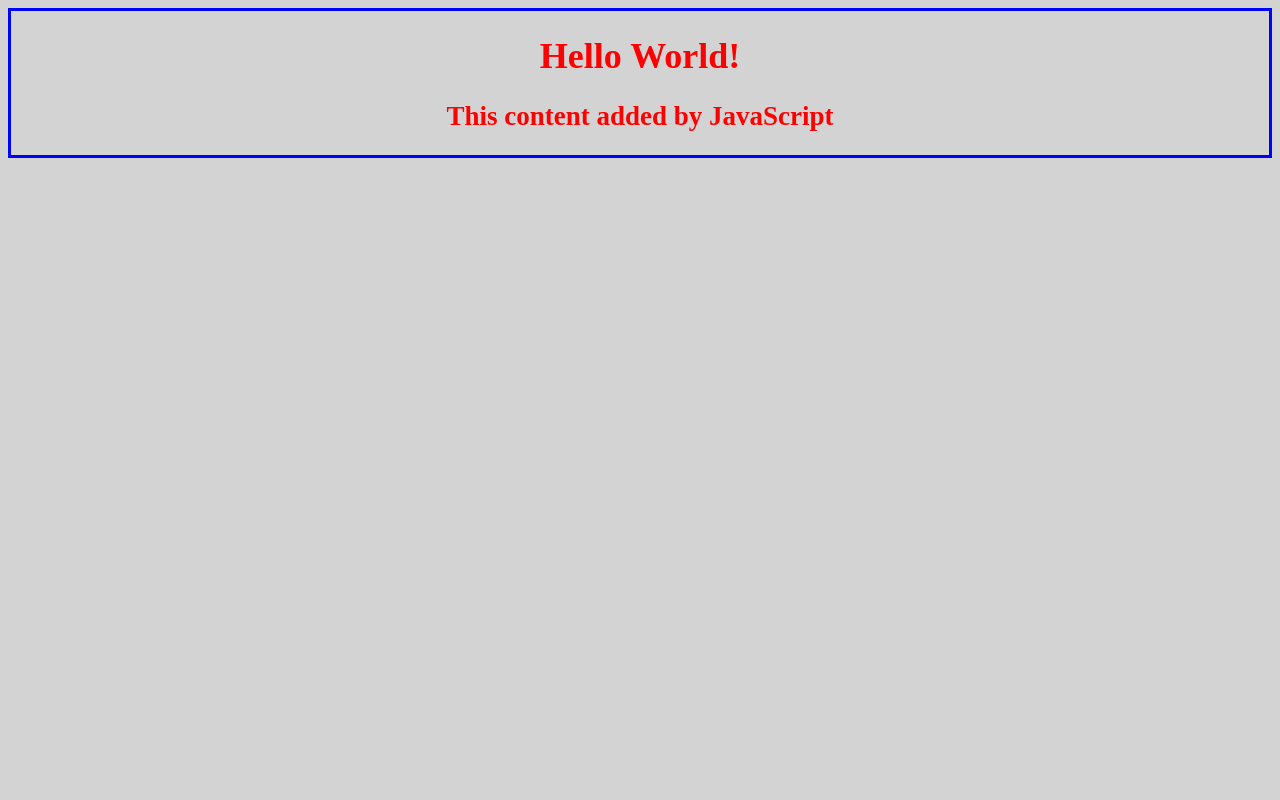
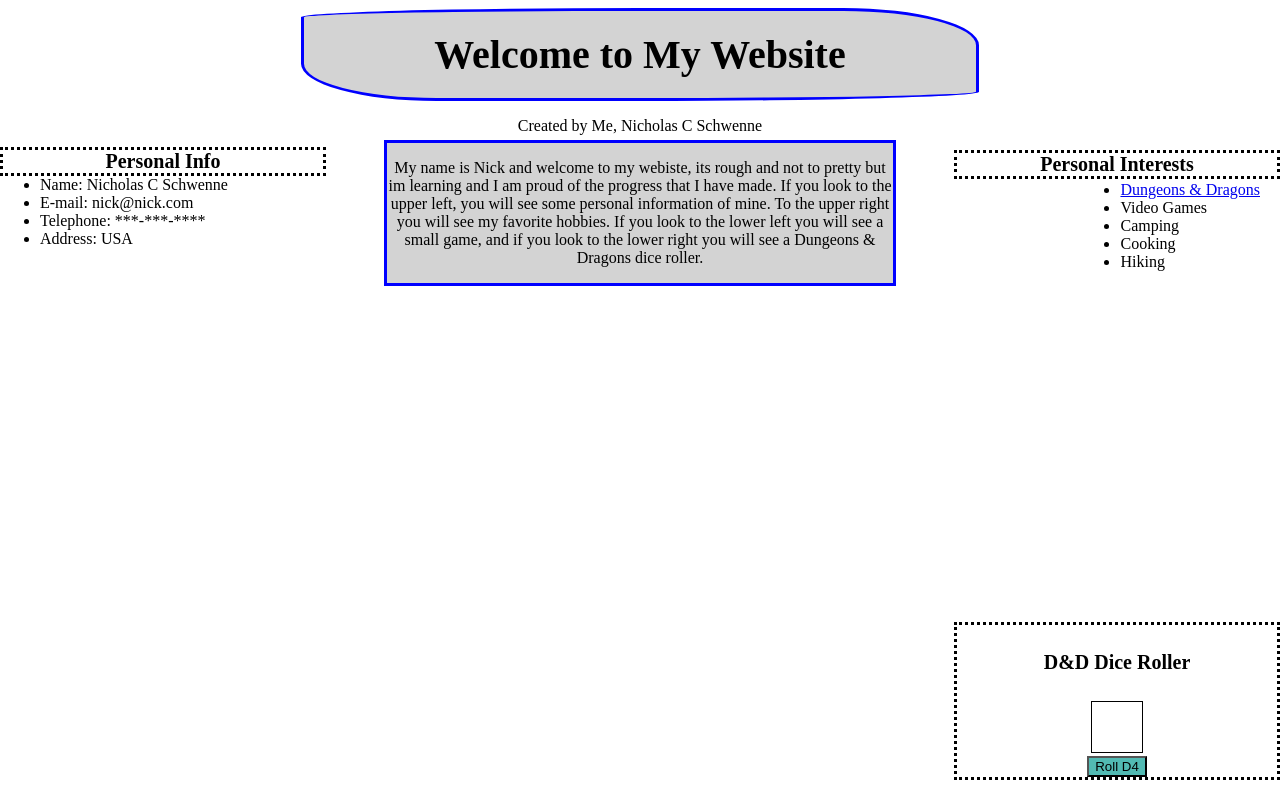
Before and after one commit to nschwenne/Pre-Work-final-Repository, a plain HTML site: page index.html in a window 1280 px wide. Drawn offline with Linux system fonts and the light colour scheme.

Commit message:
completed assignment

```diff
--- a/index.html
+++ b/index.html
@@ -1,11 +1,50 @@
 <!DOCTYPE html>
-<html lang="en">
+<html lang="en"  >
+  <link rel="stylesheet" href="style.css">
+
   <head>
-    <link rel="stylesheet" href="style.css">
-    <title>My Website</title>
+    <title>Personal Website: Nick Schwenne</title>
   </head>
   <body>
-    <h1>Hello World!</h1>
     <script src="script.js"></script>
+    <header> <h1>Welcome to My Website</h1>
+   <p id='subhead'>Created by Me, Nicholas C Schwenne</p>
+    </header>
+
+<div>
+  <h2>Personal Info</h2>
+  <ul id='perInfo'>
+  <li>Name: Nicholas C Schwenne</li>
+  <li>E-mail: nick@nick.com</li>
+  <li>Telephone: ***-***-****</li>
+  <li>Address: USA</li>
+</ul>
+</div>
+
+    <div>
+      <h3>Personal Interests</h3>
+      <ul id='perInt'>
+        <li><a href="http://dnd5e.wikidot.com/">Dungeons & Dragons</a></li>
+        <li>Video Games</li>
+        <li>Camping</li>
+        <li>Cooking</li>
+        <li>Hiking</li>
+      </ul>
+    </div>
+<div id='Bio'>
+  <p>
+    My name is Nick and welcome to my webiste, its rough and not to pretty but im learning and I am proud of the progress that I have made. If you look to the upper left, you will see some personal information of mine. To the upper right you will see my favorite hobbies. If you look to the lower left you will see a small game, and if you look to the lower right you will see a Dungeons & Dragons dice roller.
+  </p>
+</div>
+
+    <div id='dnd'>
+      <h4>D&D Dice Roller</h4>
+      <p id='placeHolderD4'></p>
+      <button id="printD4"> Roll D4</button>
+
+    </div>
+
   </body>
+
+
 </html>
--- a/script.js
+++ b/script.js
@@ -1,4 +1,6 @@
-const h2 = document.createElement('h2');
-h2.textContent = "This content added by JavaScript";
 
-document.querySelector('body').appendChild(h2);
+const printD4 = document.getElementById(printD4);
+printD4.addEventListener('click', function() {
+    console.log(Math.floor(Math.random() * 4) +1)
+})
+document.querySelector(placeHolderD4) = printD4
--- a/style.css
+++ b/style.css
@@ -1,7 +1,114 @@
-body {
-    background: lightgray;
-    color: red;
-    font-size: large;
-    border: 3px solid blue;
+h1 {
+  background: lightgray;
+   color: black;
+   font-size: 40px;
+   border-radius: 50% 20% / 10% 40%;
+   border: 3px solid blue;
+   width: 50%;
+  margin: auto;
+  text-align: center;
+  padding: 20px;
+}
+
+ #subhead {
     text-align: center;
-  }
+ }
+
+h2 {
+border-style: dotted;
+width: 25%;
+position: absolute;
+left: 0px;
+top: 130px;
+font-size: 20px;
+text-align: center;
+}
+
+#perInfo {
+  position: absolute;
+  left: 0px;
+  top: 160px;
+}
+
+h3 {
+  border-style: dotted;
+  position: absolute;
+  right: 0px;
+  width: 25%;
+  top: 130px;
+  font-size: 20px;
+  text-align: center;
+}
+
+#perInt {
+ position: absolute;
+ right: 20px;
+ top: 165px;
+}
+#Bio {
+  border: 3px solid blue;
+  background: lightgray;
+  position: absolute;
+  left: 30%;
+  right: 30%;
+  top: 140px;
+  text-align: center;
+}
+
+#dnd {
+  border-style: dotted;
+  font-size: 20px;
+  width: 25%;
+  position: absolute;
+  right: 0px;
+  bottom: 20px;
+  text-align: center;
+}
+
+#placeHolderD4 {
+  border: 1px solid black;
+  height: 50px;
+  width: 50px;
+  margin: auto;
+  font-size: 20px;
+}
+
+#placeHolderD6 {
+ border: 1px solid black;
+ height: 40px;
+ width: 40px;
+ margin: auto;
+}
+
+#placeHolderD8 {
+ border: 1px solid black;
+ height: 40px;
+ width: 40px;
+ margin: auto;
+}
+
+#placeHolderD10 {
+ border: 1px solid black;
+ height: 40px;
+ width: 40px;
+ margin: auto;
+
+}
+
+#placeHolderD12 {
+ border: 1px solid black;
+ height: 40px;
+ width: 40px;
+ margin: auto;
+
+}
+#placeHolderD20 {
+ border: 1px solid black;
+ height: 40px;
+ width: 40px;
+ margin: auto;
+
+}
+button {
+  background-color: rgb(82, 186, 179);
+}
```
